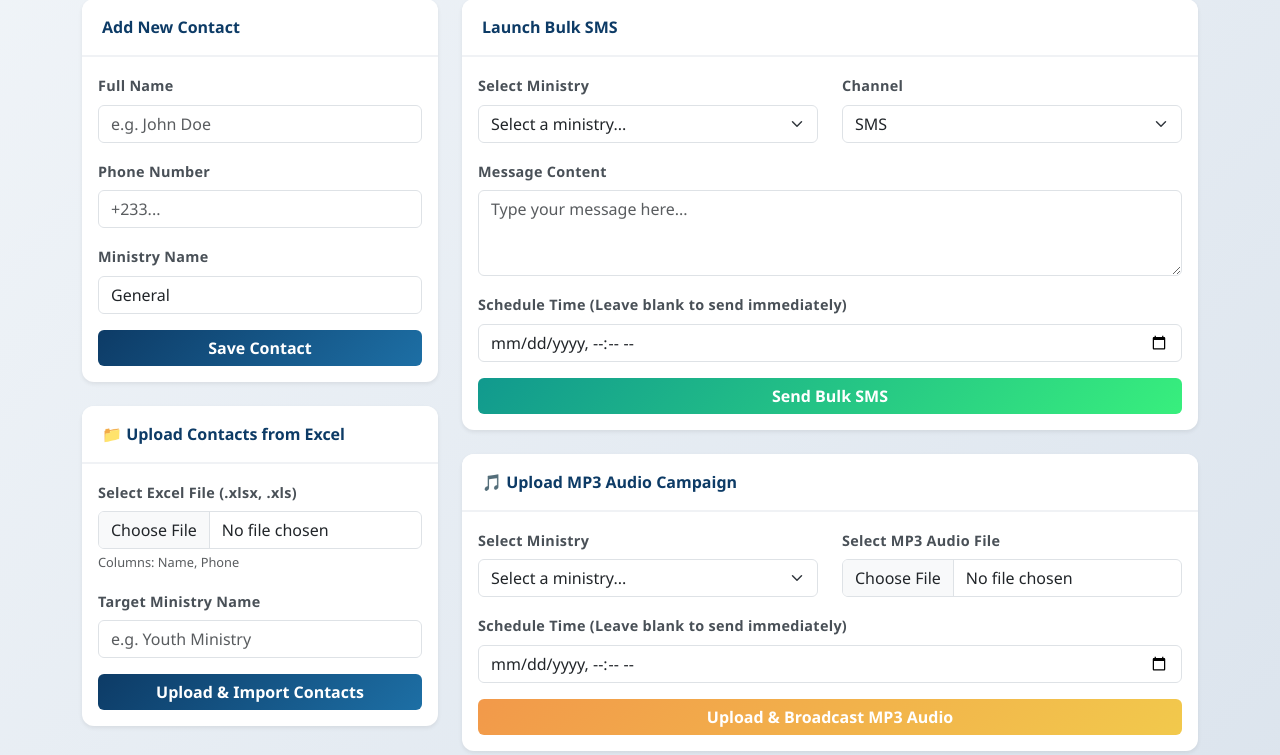
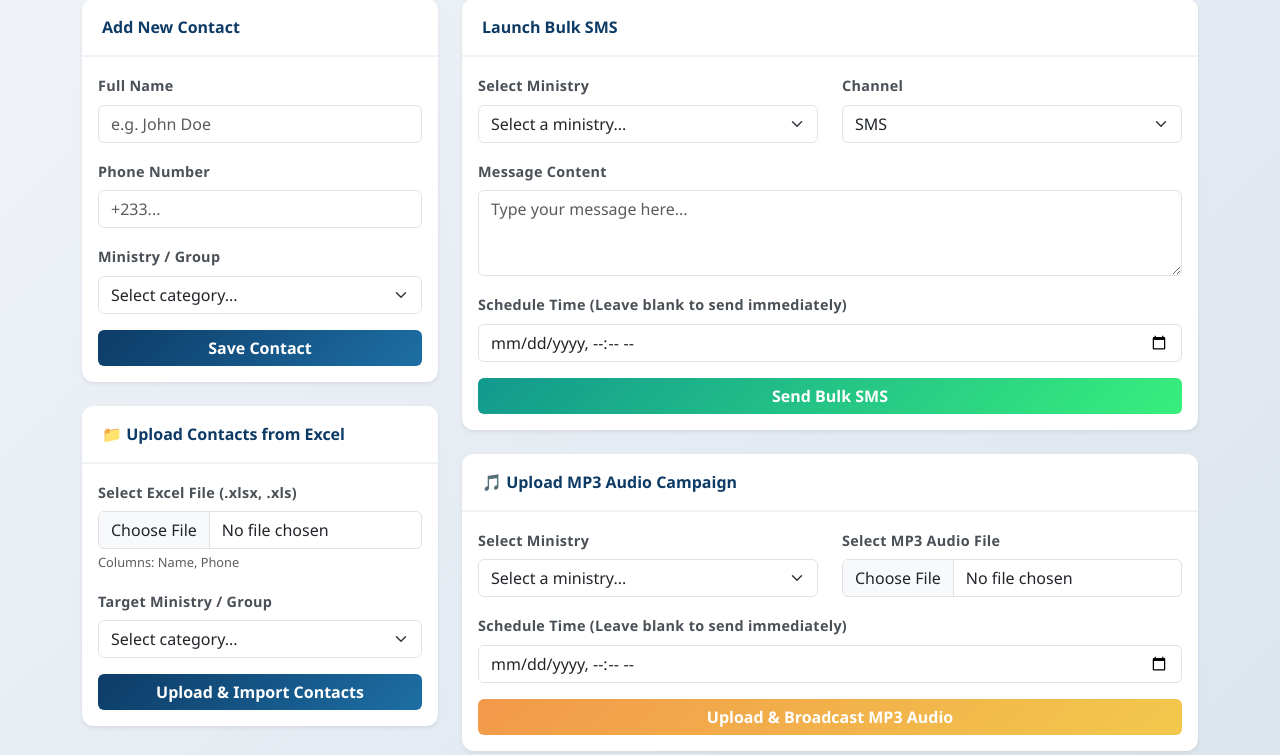
Before and after one commit to kwesidompreh53-png/stem-messaging-app, a Flask app: page / in a window 1280 px wide. Shown: the part 99-854 px from the top of the page. Run offline with Flask 3, Linux system fonts and the light colour scheme; a user stored in the database is signed in; data comes from the database, SQL or seed files in the repository; data that the repository does not hold is empty; some libraries are stand-ins or nearby versions.

Commit message:
Change ministry inputs to predefined dropdown options

```diff
--- a/templates/index.html
+++ b/templates/index.html
@@ -111,8 +111,17 @@
                                        placeholder="+233..." required>
                             </div>
                             <div class="mb-3">
-                                <label class="form-label">Ministry Name</label>
-                                <input type="text" class="form-control" name="group_name" placeholder="e.g. Youth, PEMEM, Women's Ministry" value="General" required>
+                                <label class="form-label">Ministry / Group</label>
+                                <select class="form-select" name="group_name" required>
+                                    <option value="" disabled selected>Select category...</option>
+                                    <option value="Member">Member</option>
+                                    <option value="Instrumentalist">Instrumentalist</option>
+                                    <option value="Choir">Choir</option>
+                                    <option value="Media">Media</option>
+                                    <option value="Elders">Elders</option>
+                                    <option value="Deacons">Deacons</option>
+                                    <option value="Deaconess">Deaconess</option>
+                                </select>
                             </div>
                             <button type="submit" class="btn btn-primary w-100">Save Contact</button>
                         </form>
@@ -130,8 +139,17 @@
                                 <div class="form-text" style="font-size: 0.8rem;">Columns: Name, Phone</div>
                             </div>
                             <div class="mb-3">
-                                <label class="form-label">Target Ministry Name</label>
-                                <input type="text" name="group_name" class="form-control" placeholder="e.g. Youth Ministry" required>
+                                <label class="form-label">Target Ministry / Group</label>
+                                <select class="form-select" name="group_name" required>
+                                    <option value="" disabled selected>Select category...</option>
+                                    <option value="Member">Member</option>
+                                    <option value="Instrumentalist">Instrumentalist</option>
+                                    <option value="Choir">Choir</option>
+                                    <option value="Media">Media</option>
+                                    <option value="Elders">Elders</option>
+                                    <option value="Deacons">Deacons</option>
+                                    <option value="Deaconess">Deaconess</option>
+                                </select>
                             </div>
                             <button type="submit" class="btn btn-primary w-100">Upload & Import Contacts</button>
                         </form>
```
